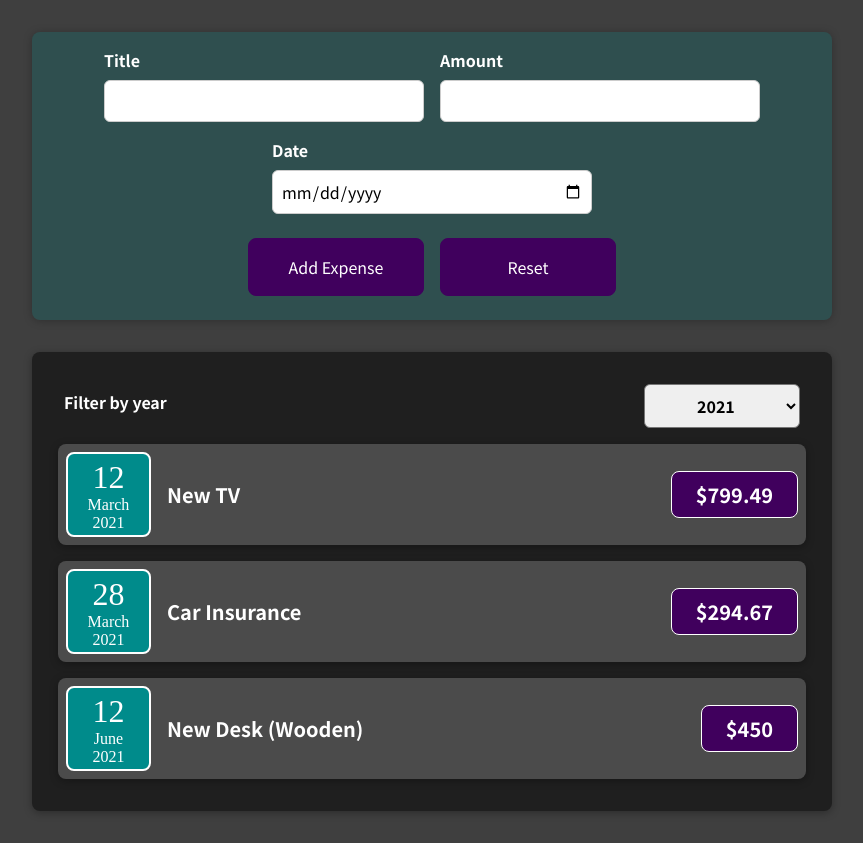
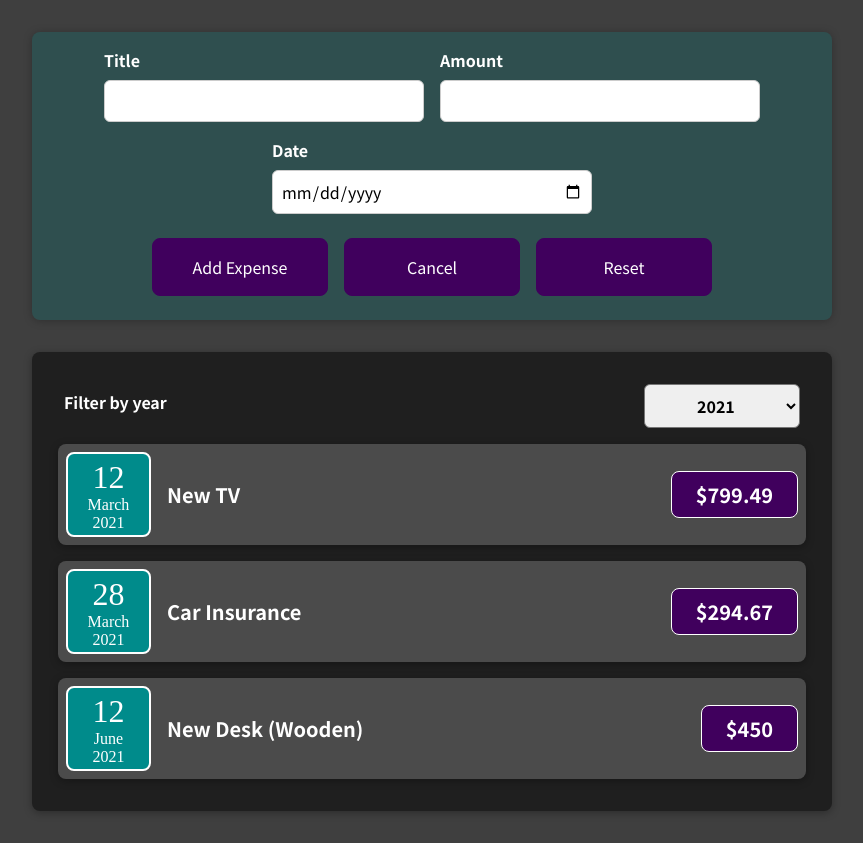
Before and after one commit to Hosseinhgz/expense-tracker-react, a React (Create React App) app: page / in a window 1280 px wide. Both pictures are taken after a click on the button "Add Expense". Shown: the whole page, without its empty margins (208-1071 px from the left). Built offline with nearby package versions, Linux system fonts and the light colour scheme.

Commit message:
Add buttons for Open Add new expense form.

```diff
--- a/src/components/Expenses/ExpenseItem.js
+++ b/src/components/Expenses/ExpenseItem.js
@@ -5,6 +5,7 @@ import Card from '../UI/Card'
 
 function ExpenseItem(props) {
     return (
+        <li>
             <Card className='expense-item'>
                 <ExpenseDate date={props.date}/>
                 <div className='expense-item__description'>
@@ -12,6 +13,7 @@ function ExpenseItem(props) {
                 </div>
                 <div className='expense-item__price'>${props.amount}</div>
             </Card>
+        </li>
     )
 }
 
--- a/src/components/Expenses/Expenses.js
+++ b/src/components/Expenses/Expenses.js
@@ -23,7 +23,6 @@ function Expenses(props){
                 />
                 <ExpensesList items={filteredExpenses}/>
             </Card>
-
         )
 }
 
--- a/src/components/Expenses/ExpensesList.js
+++ b/src/components/Expenses/ExpensesList.js
@@ -3,7 +3,6 @@ import './ExpensesList.css'
 import ExpenseItem from './ExpenseItem'
 
 const ExpensesList = (props) => {
-    let expenseContent = <p>No expenses found.</p>;
     if (props.items.length === 0) {
         return <h2 className="expenses-list__fallback">No expenses found.</h2>
     }
--- a/src/components/NewExpense/ExpenseForm.js
+++ b/src/components/NewExpense/ExpenseForm.js
@@ -67,6 +67,7 @@ const ExpenseForm = (props) => {
             </div>
             <div className="newexpense__actions">
                 <button type="submit">Add Expense</button>
+                <button type="button" onClick={props.onCancel}>Cancel</button>
                 <button type="reset" onClick={resetHandler}>Reset</button>
             </div>
         </form>
--- a/src/components/NewExpense/NewExpense.js
+++ b/src/components/NewExpense/NewExpense.js
@@ -1,9 +1,9 @@
-import React from 'react'
+import React , { useState } from 'react'
 import './NewExpense.css'
 import ExpenseForm from './ExpenseForm'
 
 const NewExpense = (props) => {
-
+    const [isFormVisible , setIsFormVisible] = useState(false)
     const addNewExpenseHandler= (enteredExpenseData) => {
         const expenseData = {
             ...enteredExpenseData,
@@ -11,9 +11,22 @@ const NewExpense = (props) => {
         }
         props.onAddNewExpense(expenseData)
     }
+    const clickHandler = (event) => {
+        setIsFormVisible(true)
+    }
+    const cancelHandler = (event) => {
+        setIsFormVisible(false)
+    }
+    if (!isFormVisible) {
+        return <div className="new-expense"><button onClick={clickHandler}>Add Expense</button></div>
+    }
+
     return (
         <div className="new-expense">
-            <ExpenseForm onAddNewExpense={addNewExpenseHandler}/>
+            <ExpenseForm
+                onCancel={cancelHandler}
+                onAddNewExpense={addNewExpenseHandler}
+            />
         </div>
     )
 }
```
Lines whose indentation alone changed are shown as unchanged.
